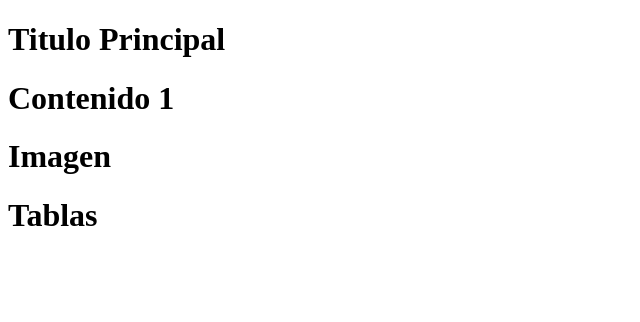
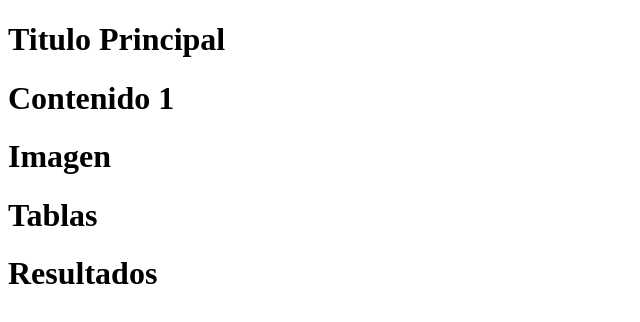
Before and after one commit to camiloruiz06-jpg/PAGINA_Git_JUEVES_2, a plain HTML site: page index.html in a window 1280 px wide. Shown: the whole page, without its empty margins (0-640 px from the left). Drawn offline with Linux system fonts and the light colour scheme.

Commit message:
Sexto Cambio Resultados

```diff
--- a/index.html
+++ b/index.html
@@ -10,5 +10,6 @@
     <h1>Contenido 1</h1>
     <h1>Imagen</h1>
     <h1>Tablas</h1>
+    <h1>Resultados</h1>
 </body>
 </html>
```
